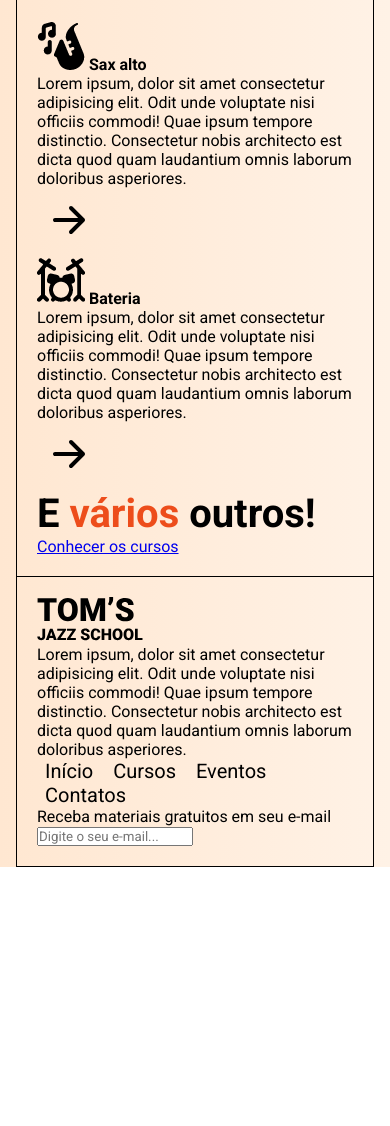
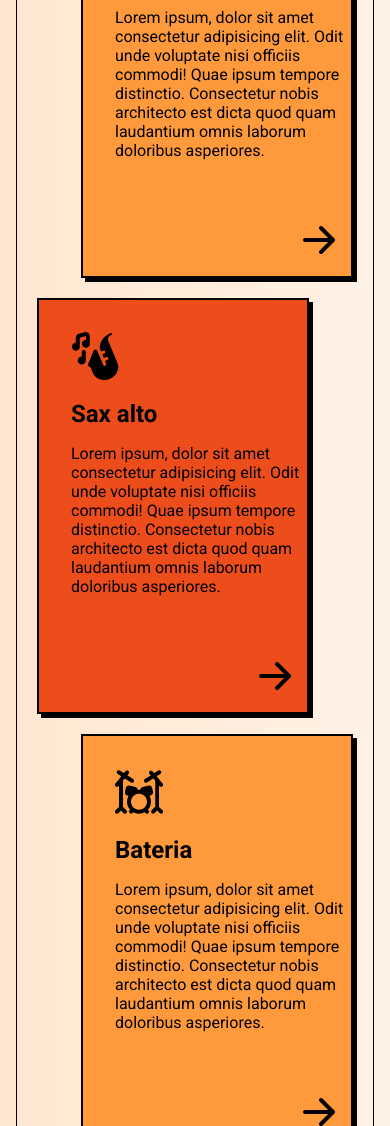
Before and after one commit to guedes-jr/LandingPageToms, a plain HTML site: page index.html in a window 390 px wide. Shown: the part 1759-2885 px from the top of the page. Before the commit the page ends 2626 px from the top, so only its background shows below. Drawn offline with Linux system fonts and the light colour scheme.

Commit message:
falta finalizar responsividade do modo descktop

```diff
--- a/index.html
+++ b/index.html
@@ -33,7 +33,7 @@
         </section>
         <section class="course-section">
             <div class="cards">
-                <article>
+                <article class="card">
                     <img src="src/img/piano.png" alt="Ícone de teclas de piano">
                     <strong>Piano popular</strong>
                     <p>
@@ -46,7 +46,7 @@
                         <img src="src/img/arrow-right.svg" alt="Ir para página do curso">
                     </a>
                 </article>
-                <article>
+                <article class="card">
                     <img src="src/img/clef.png" alt="Ícone da clave de sol">
                     <strong>Teoria musical</strong>
                     <p>
@@ -59,7 +59,7 @@
                         <img src="src/img/arrow-right.svg" alt="Ir para página do curso">
                     </a>
                 </article>
-                <article>
+                <article class="card">
                     <img src="src/img/sax.png" alt="Ícone de saxofone">
                     <strong>Sax alto</strong>
                     <p>
@@ -72,7 +72,7 @@
                         <img src="src/img/arrow-right.svg" alt="Ir para página do curso">
                     </a>
                 </article>
-                <article>
+                <article class="card">
                     <img src="src/img/drums.png" alt="Ícone de bateria">
                     <strong>Bateria</strong>
                     <p>
@@ -87,29 +87,30 @@
                 </article>
             </div>
 
-            <h2>E <span class="text-primary">vários</span> outros!</h2>
-            <a href="#">Conhecer os cursos</a>
+            <h2 class="text-center">E <span class="text-primary">vários</span> outros!</h2>
+            <a href="#" class="button mt-2 mx-auto">Conhecer os cursos</a>
         </section>
     </main>
     <footer>
         <div>
-            <img src="src/img/logo.svg" alt="Tom's Jazz School">
-            <p>
+            <img src="src/img/logo.svg" alt="Tom's Jazz School" class="mt-1 mb-1">
+            <p class="mb-2">
                 Lorem ipsum, dolor sit amet consectetur adipisicing elit.
                 Odit unde voluptate nisi officiis commodi! Quae ipsum tempore
                 distinctio. Consectetur nobis architecto est dicta quod quam
                 laudantium omnis laborum doloribus asperiores.
             </p>
         </div>
-        <nav>
+        <nav class="mb-2">
             <a href="#">Início</a>
             <a href="#">Cursos</a>
             <a href="#">Eventos</a>
             <a href="#">Contatos</a>
         </nav>
-        <form>
-            <label for="email">Receba materiais gratuitos em seu e-mail</label>
-            <input type="text" name="email" id="email" placeholder="Digite o seu e-mail... ">
+        <form class="newsletter-form">
+            <label for="email" class="mb-1">Receba materiais gratuitos em seu e-mail</label>
+            <input type="text" class="mb-1" name="email" id="email" placeholder="Digite o seu e-mail... ">
+            <button class="button mb-2">Quero receber</button>
         </form>
     </footer>
 </body>
--- a/src/css/style.css
+++ b/src/css/style.css
@@ -123,6 +123,68 @@ h2 {
     width: 40px;
 }
 
+.course-section {
+    padding-bottom: 8rem;
+}
+
+.cards {
+    display: flex;
+    flex-direction: column;
+    align-items: start;
+    gap: 1.25rem;
+    margin-top: -8rem;
+    margin-bottom: 4rem;
+}
+
+.card {
+    background-color: var(--color-primary);
+    border: 2px solid var(--color-black);
+    box-shadow: 4px 4px 0 var(--color-black);
+    max-width: 17rem;
+    padding: 2rem 0 0 2rem;
+}
+
+.card:nth-child(2n) {
+    align-self: end;
+    background-color: var(--color-secondary);
+}
+
+.card strong {
+    display: block;
+    font-size: 1.5rem;
+    margin: 1rem 0;
+}
+
+.card a {
+    display: block;
+    margin: 3rem 0 0 auto;
+    width: fit-content;
+}
+
+footer {
+    border-bottom: 0;
+    padding: 1rem 1.25rem 4rem;
+}
+
+footer nav a {
+    display: block;
+    padding-left: 0;
+}
+
+.newsletter-form label {
+    display: block;
+    font-size: 1.5rem;
+}
+
+.newsletter-form input {
+    border: 2px solid var(--color-black);
+    box-shadow: 4px 4px 0 var(--color-black);
+    font-size: 1.5rem;
+    padding: .5rem;
+    width: 100%;
+}
+
+/* UTILITY */
 .mt-1 {
     margin-top: 1rem;
 }
```
Also changed, not shown: 1 other file.
